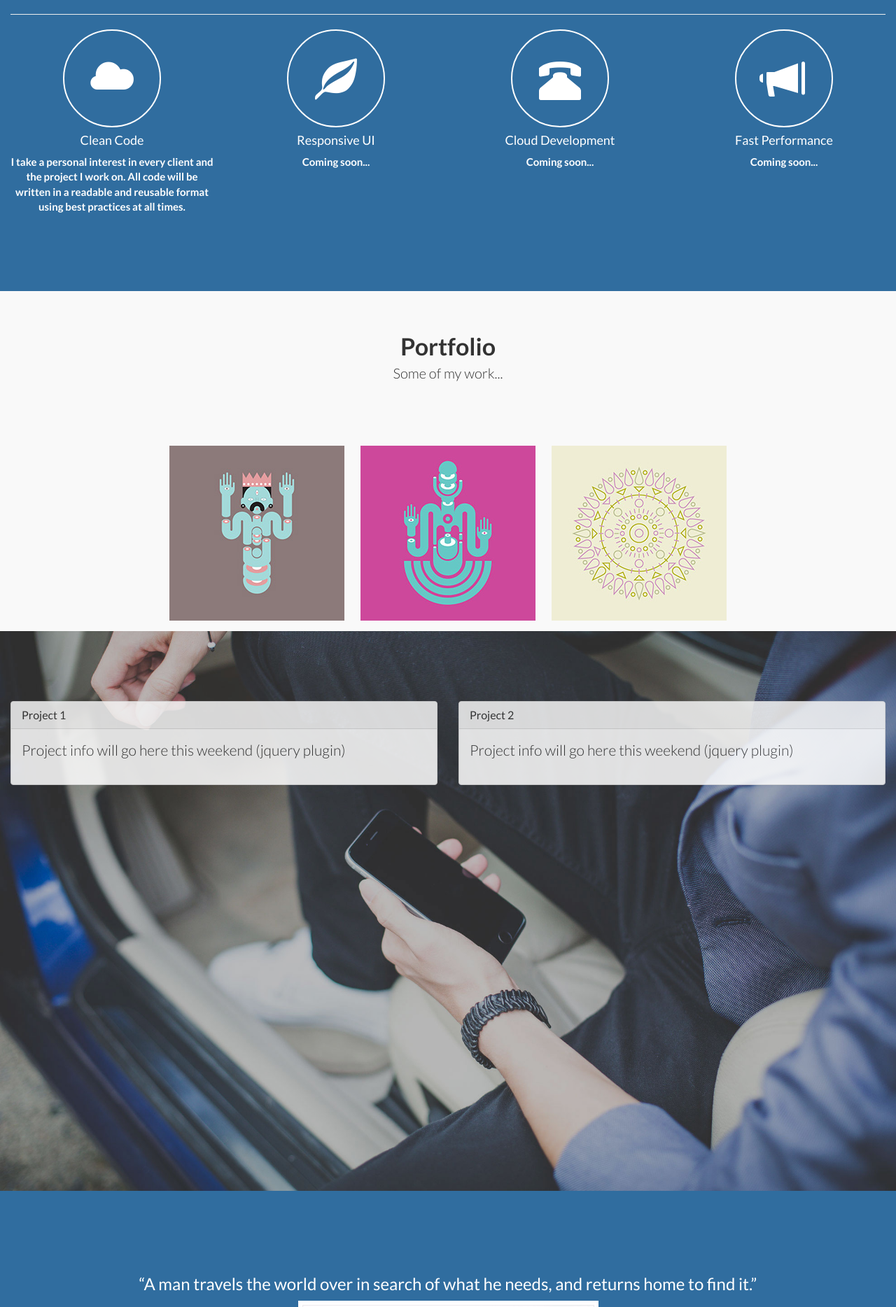
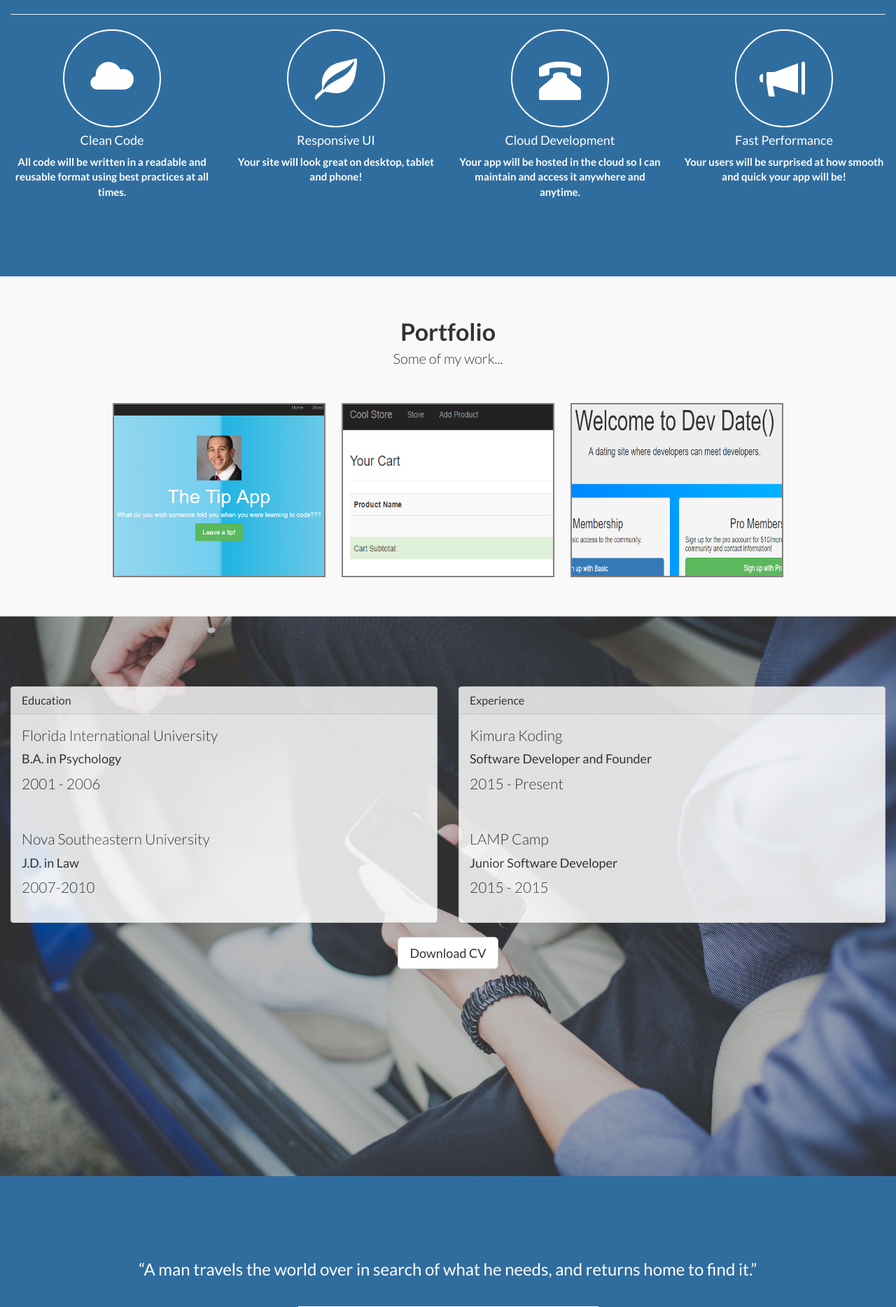
Before and after one commit to dfmmalaw/bootstrap-parallax, a PHP site: page / in a window 1280 px wide. Shown: the part 1428-3296 px from the top of the page at 70% size. Run offline with PHP 8.4, Linux system fonts and the light colour scheme; some libraries are stand-ins or nearby versions.

Commit message:
added my portfolio items but must stil convert ionic app to dynamic from static site or cannot host on Heroku

```diff
--- a/css/style.css
+++ b/css/style.css
@@ -85,6 +85,10 @@ html, body {
   padding: 0;
 }
 
+#family {
+  padding-bottom: 30px;
+}
+
 /* additional sections */
 #home {
   background: url(../img/Slide2.jpg) no-repeat center center fixed;
@@ -151,3 +155,10 @@ footer .glyphicon:hover {
 body {
   padding-top: 65px;
 }
+
+
+#og-grid img {
+  /*border-radius: 25px;*/
+  border: 2px solid grey;
+  bottom: 40px
+}
--- a/index.html
+++ b/index.html
@@ -100,25 +100,26 @@
               <div class="col-sm-3 col-xs-6">
                 <i class="glyphicon glyphicon-cloud"> </i>
                 <h4>Clean Code</h4>
-                <p>I take a personal interest in every client and the project I work
-                on. All code will be written in a readable and reusable format using
+                <p> All code will be written in a readable and reusable format using
                 best practices at all times.
                 </p>
               </div>
               <div class="col-sm-3 col-xs-6">
                 <i class="glyphicon glyphicon-leaf"> </i>
                 <h4>Responsive UI</h4>
-                <p>Coming soon...</p>
+                <p>Your site will look great on desktop, tablet and phone!</p>
               </div>
               <div class="col-sm-3 col-xs-6">
                 <i class="glyphicon glyphicon-phone-alt"> </i>
                 <h4>Cloud Development</h4>
-                <p>Coming soon...</p>
+                <p>Your app will be hosted in the cloud so I can maintain and access
+                it anywhere and anytime.</p>
               </div>
               <div class="col-sm-3 col-xs-6">
                 <i class="glyphicon glyphicon-bullhorn"> </i>
                 <h4>Fast Performance</h4>
-                <p>Coming soon...</p>
+                <p>Your users will be surprised at how smooth and quick your app
+                will be!</p>
               </div>
             </div>
           </div>
@@ -133,18 +134,18 @@
     			<div class="main">
     				<ul id="og-grid" class="og-grid">
     					<li>
-    						<a href="http://cargocollective.com/jaimemartinez/" data-largesrc="images/1.jpg" data-title="Azuki bean" data-description="Swiss chard pumpkin bunya nuts maize plantain aubergine napa cabbage soko coriander sweet pepper water spinach winter purslane shallot tigernut lentil beetroot.">
-    							<img src="images/thumbs/1.jpg" alt="img01"/>
+    						<a href="http://tip-it.tech" data-largesrc="images/tip.png" data-title="The Tip App" data-description="CRUD app I created using Yii2 MVC framework">
+    							<img src="images/thumbs/tip.png" alt="img01"/>
     						</a>
     					</li>
     					<li>
-    						<a href="http://cargocollective.com/jaimemartinez/" data-largesrc="images/2.jpg" data-title="Veggies sunt bona vobis" data-description="Komatsuna prairie turnip wattle seed artichoke mustard horseradish taro rutabaga ricebean carrot black-eyed pea turnip greens beetroot yarrow watercress kombu.">
-    							<img src="images/thumbs/2.jpg" alt="img02"/>
+    						<a href="http://first-angular-app.herokuapp.com/" data-largesrc="images/angular.png" data-title="Angular Shop" data-description="This is the first Angular app that I created">
+    							<img src="images/thumbs/angular.png" alt="img02"/>
     						</a>
     					</li>
     					<li>
-    						<a href="http://cargocollective.com/jaimemartinez/" data-largesrc="images/3.jpg" data-title="Dandelion horseradish" data-description="Cabbage bamboo shoot broccoli rabe chickpea chard sea lettuce lettuce ricebean artichoke earthnut pea aubergine okra brussels sprout avocado tomato.">
-    							<img src="images/thumbs/3.jpg" alt="img03"/>
+    						<a href="http://rails-saas-application.herokuapp.com/" data-largesrc="images/devdate.png" data-title="Dev Date()" data-description="This is a saas application that I built using the Rails framework">
+    							<img src="images/thumbs/devdate.png" alt="img03"/>
     						</a>
     					</li>
     				</ul>
@@ -157,24 +158,68 @@
             <div class="row">
               <div class="col-sm-6">
                 <div class="panel panel-default">
+
                   <div class="panel-heading">
-                    <h2 class="panel-title">Project 1</h2>
+                    <h2 class="panel-title">Education</h2>
                   </div>
+
                   <div class="panel-body lead">
-                    Project info will go here this weekend (jquery plugin)
+                    <div class="icon-list-title">Florida International University</div>
+                    <h4>B.A. in Psychology</h4>
+                    <div class="icon-list-info">
+                      <span>2001 - 2006</span>
+                    </div>
                   </div>
+
+                  <div class="panel-body lead">
+                    <div class="icon-list-title">Nova Southeastern University</div>
+                    <h4>J.D. in Law</h4>
+                    <div class="icon-list-info">
+                      <span>2007-2010</span>
+                    </div>
+                  </div>
+
                 </div>
               </div>
+
               <div class="col-sm-6">
                 <div class="panel panel-default">
+
                   <div class="panel-heading">
-                    <h2 class="panel-title">Project 2</h2>
+                    <h2 class="panel-title">Experience</h2>
                   </div>
+
                   <div class="panel-body lead">
-                    Project info will go here this weekend (jquery plugin)
+                    <div>
+                      <div class="icon-list-title">Kimura Koding</div>
+                      <h4>Software Developer and Founder</h4>
+                      <div class="icon-list-info">
+                        <span>2015 - Present</span>
+                      </div>
+                    </div>
                   </div>
+
+                  <div class="panel-body lead">
+                    <div>
+                      <div class="icon-list-title">LAMP Camp</div>
+                      <h4>Junior Software Developer</h4>
+                      <div class="icon-list-info">
+                        <span>2015 - 2015</span>
+                      </div>
+                    </div>
+                  </div>
+
                 </div>
               </div>
+
+              <!-- download cv button -->
+              <div class="row">
+                <div class="col-md-12 animated text-center" data-sr-id="22" style="; visibility: visible;  -webkit-transform: translateY(0) scale(1); opacity: 1;transform: translateY(0) scale(1); opacity: 1;-webkit-transition: -webkit-transform 0.5s cubic-bezier( 0.6, 0.2, 0.1, 1 ) 0s, opacity 0.5s cubic-bezier( 0.6, 0.2, 0.1, 1 ) 0s; transition: transform 0.5s cubic-bezier( 0.6, 0.2, 0.1, 1 ) 0s, opacity 0.5s cubic-bezier( 0.6, 0.2, 0.1, 1 ) 0s; ">
+                  <a href="#" class="btn btn-default btn-lg"><i class="fa fa-cloud-download"></i> Download CV</a>
+                </div>
+              </div>
+
+
             </div>
           </div>
         </div>
@@ -186,7 +231,7 @@
             <div class="row">
               <div class="col-sm-12 text-center">
 
-                <h3>“A man travels the world over in search of what he needs, and returns home to find it.”</h3>
+                <h3 id="family">“A man travels the world over in search of what he needs, and returns home to find it.”</h3>
 
                 <img src="img/Pic4.jpg" alt="" />
               </div>
@@ -198,7 +243,6 @@
         <!-- google map -->
         <div id="map"></div>
         <!-- /google map -->
-
 
         <!-- footer -->
         <footer>
```
Also changed, not shown: images/angular.png (added), images/devdate.png (added), images/thumbs/angular.png (added), images/thumbs/devdate.png (added), images/thumbs/tip.png (added), images/tip.png (added).
